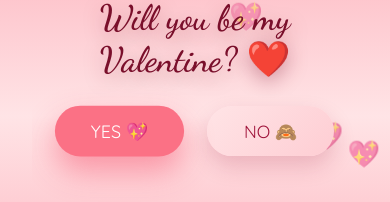
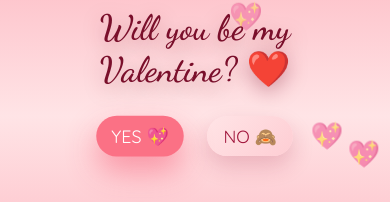
Before and after one commit to deepikayadav610/valentine-react, a React (Vite) app: page / in a window 390 px wide. Shown: the part 338-540 px from the top of the page. Built offline with nearby package versions, Linux system fonts and the light colour scheme; a web font is replaced by a local one.

Commit message:
Update yes no btn

```diff
--- a/src/components/Valentine/Valentine.css
+++ b/src/components/Valentine/Valentine.css
@@ -26,7 +26,7 @@ body {
   display: flex;
   align-items: center;
   justify-content: center;
-  padding: 0px 0px 125px;
+  padding: 0px 0px 115px;
 }
 
 /* =====================
@@ -290,9 +290,9 @@ body {
 
   .btn-yes,
   .btn-no {
-    width: 100%;
+    width: 31%;
     font-size: 1.1rem;
-    padding: 12px 20px;
+    padding: 7px 6px;
   }
 
   .photo-card {
@@ -300,6 +300,19 @@ body {
     height: 140px;
   }
 }
+
+/* @media screen and (max-width:567px) {
+  .valentine-card {
+    max-width: 560px;
+    width: 100%;
+    text-align: center;
+    z-index: 10;
+    background: transparent;
+    animation: gentleFloat 4s ease-in-out infinite;
+    margin: 0 auto;
+    padding: 20px;
+}
+} */
 
 /* floating hearts */
 .floating-bg {
```
